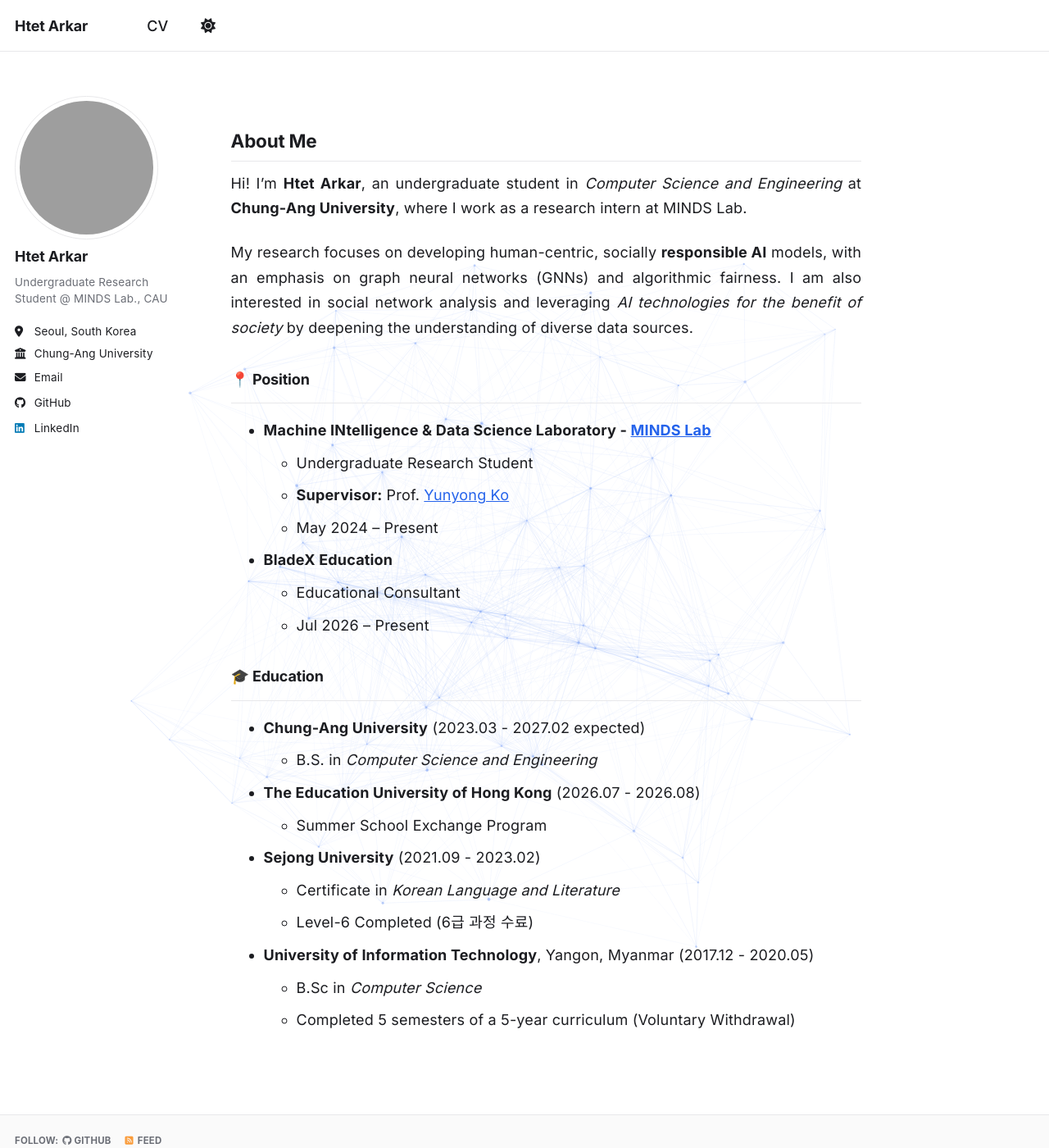
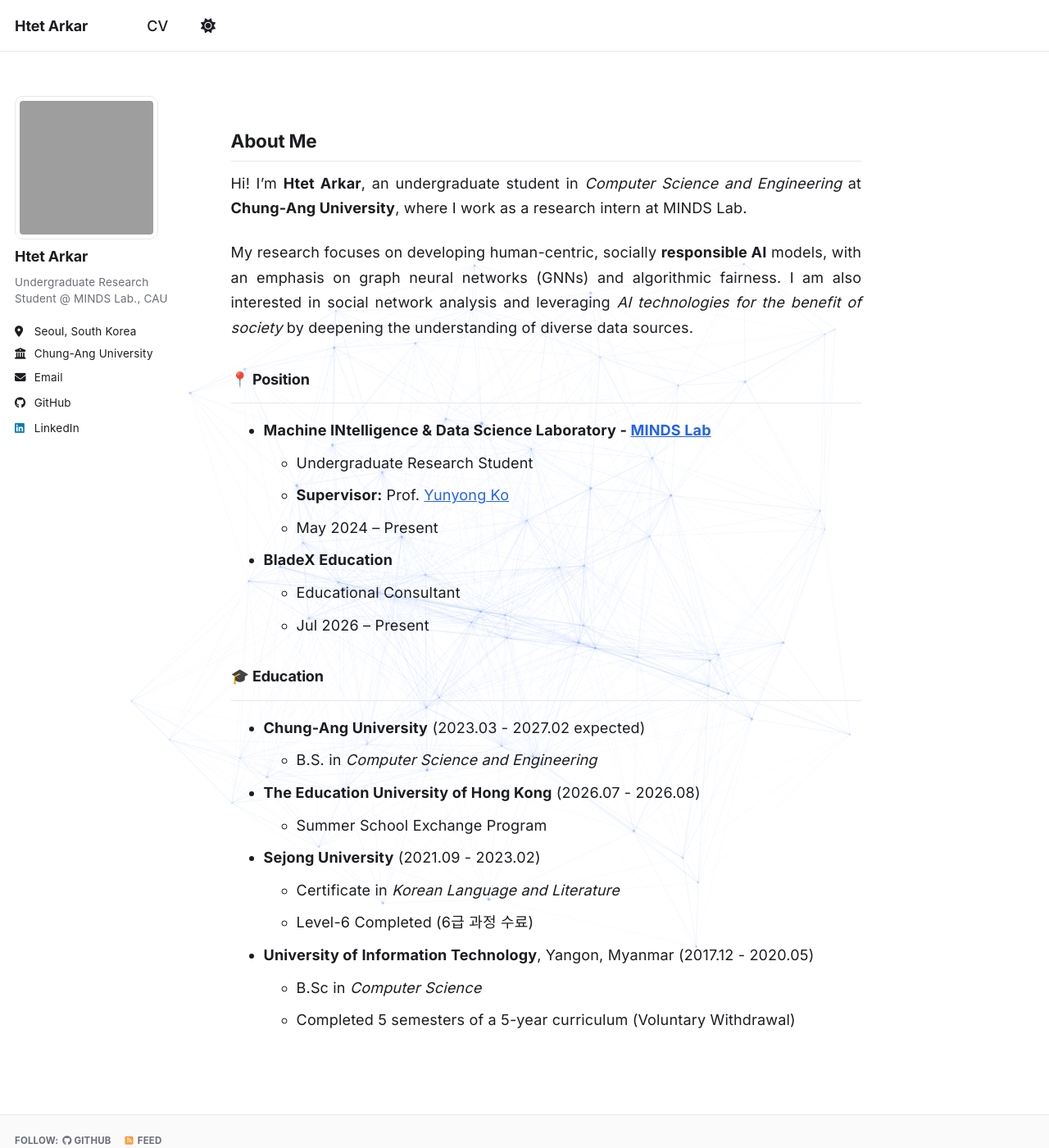
Before and after one commit to hak3601/hak3601.github.io, a Jekyll site: the page built from _pages/about.md, in a window 1280 px wide and 1400 px high. Shown: the whole window at 82% size. Built offline with Jekyll 4.4.1, drawn with Linux system fonts in a browser that asks for light colours; a script bundle is joined from its source files by our own code; library files that are not in the unit come from our copies.

Commit message:
update css

```diff
--- a/_sass/layout/_sidebar.scss
+++ b/_sass/layout/_sidebar.scss
@@ -95,7 +95,7 @@
 
   img {
     max-width: 175px;
-    border-radius: 0;
+    border-radius: 10px;
 
     @include breakpoint($large) {
       padding: 5px;
--- a/assets/css/custom.css
+++ b/assets/css/custom.css
@@ -157,7 +157,7 @@ code,
   height: 175px;
   object-fit: cover;
   object-position: center;
-  border-radius: 50%;
+  border-radius: 10px;
 }
 
 @media (max-width: 925px) {
```
